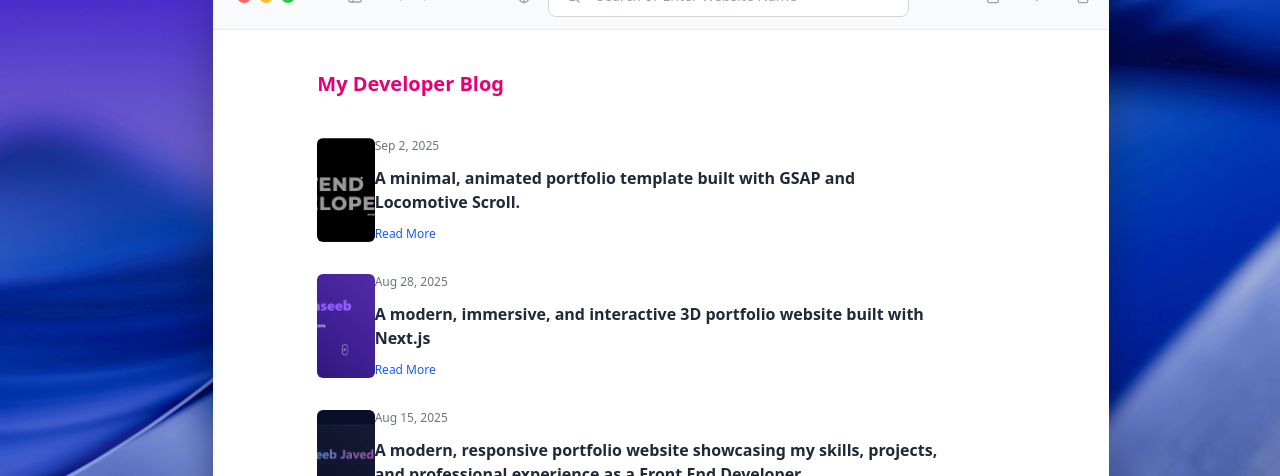
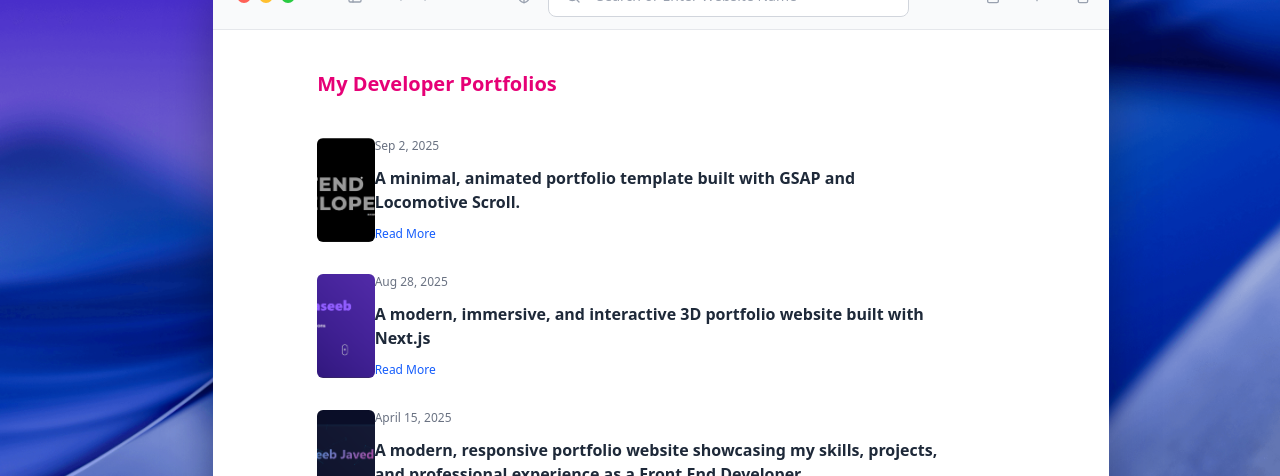
Before and after one commit to haseebjaved4212/My-MacOs-Portfolio, a React (Vite) app: page / in a window 1280 px wide. Both pictures are taken after a click on the button 547 px from the left and 746 px from the top of the page. Shown: the part 197-673 px from the top of the page. Built offline with nearby package versions, Linux system fonts and the light colour scheme; a web font is replaced by a local one.

Commit message:
Complete A section

```diff
--- a/src/constants/index.js
+++ b/src/constants/index.js
@@ -93,7 +93,7 @@ const blogPosts = [
   },
   {
     id: 3,
-    date: "Aug 15, 2025",
+    date: "April 15, 2025",
     title: "A modern, responsive portfolio website showcasing my skills, projects, and professional experience as a Front End Developer.",
     image: "/images/My-Portfolio.png",
     link: "https://haseebjaved4212.github.io/My--Portfolio/",
--- a/src/windows/Safari.jsx
+++ b/src/windows/Safari.jsx
@@ -29,7 +29,7 @@ const Safari = () => {
                 </div>
             </div>
             <div className=" blog bg-white p-10 max-w-3xl mx-auto;  ">
-                <h2>My Developer Blog</h2>
+                <h2>My Developer Portfolios</h2>
                 <div className="space-y-8">
                     {blogPosts.map((post, index) => (
                         <div key={index} className="blog-post">
```
